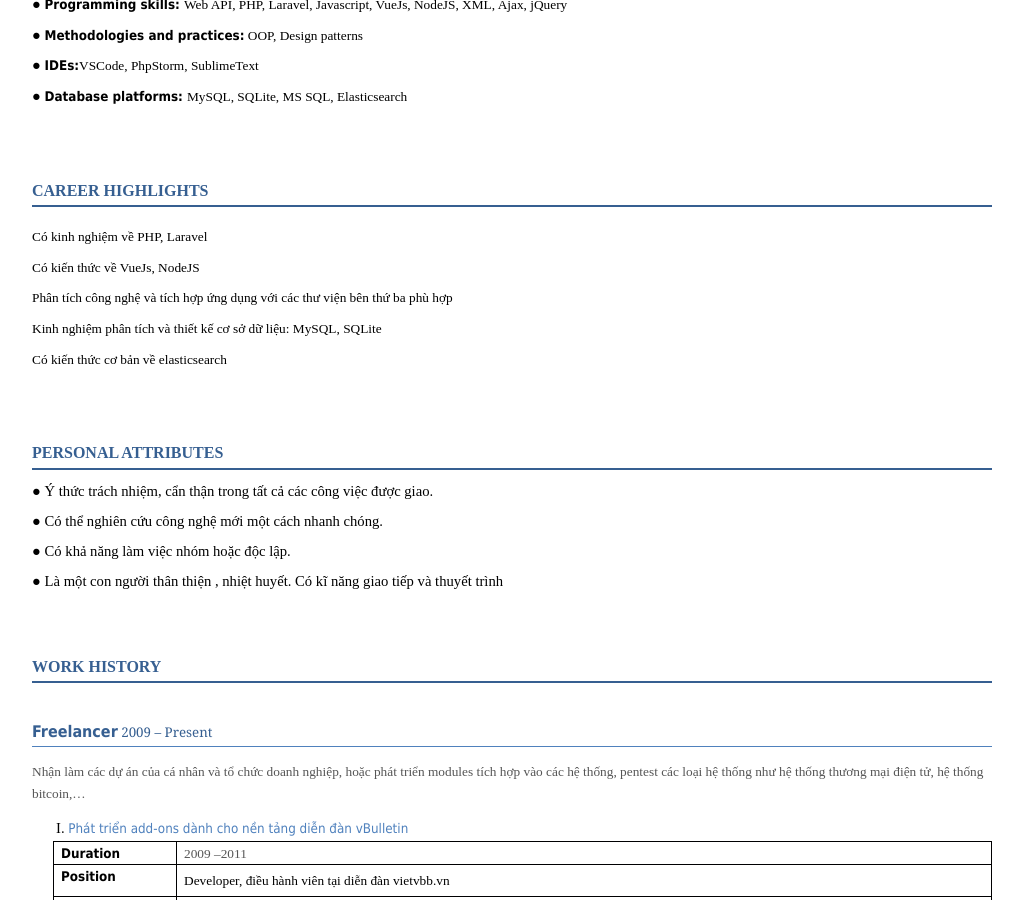
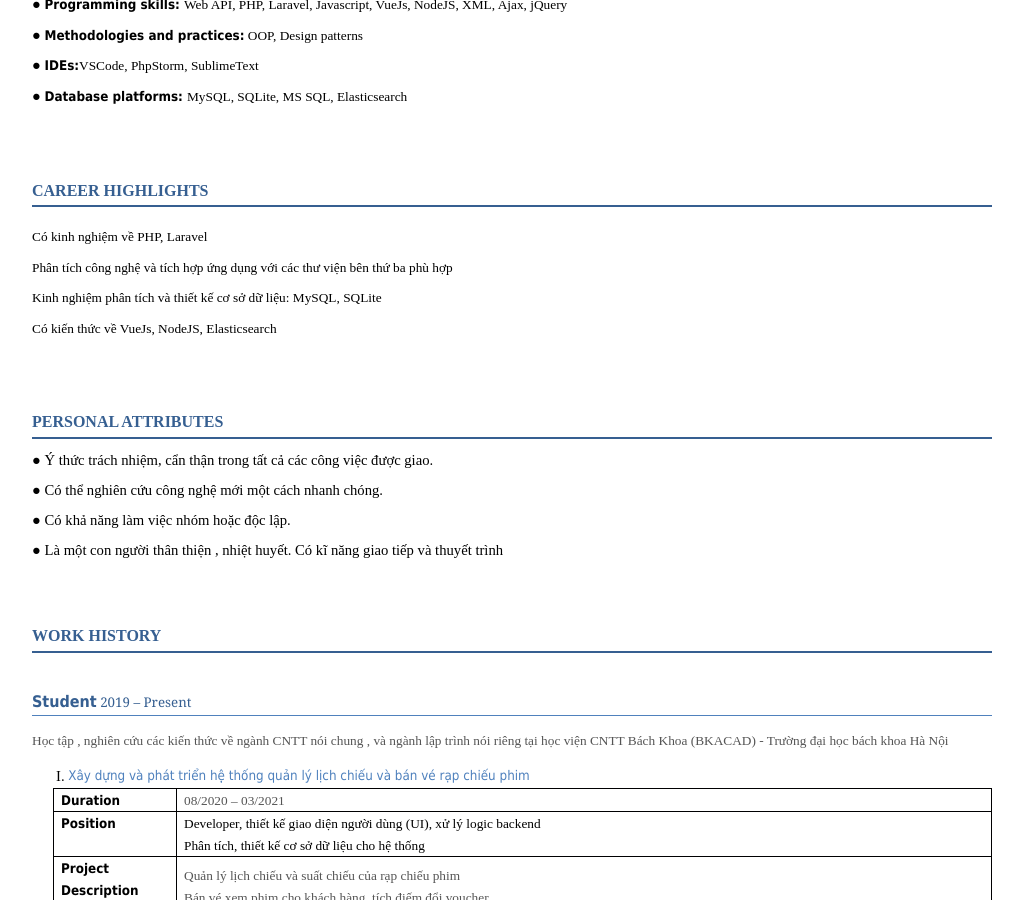
Before and after one commit to hoangphuong-dev/hoangphuong-dev.github.io, a Jekyll site: the page built from index.html, in a window 1280 px wide and 900 px high, scrolled down 1588 px. Shown: the whole window, without its empty margins (128-1151 px from the left). Built offline with Jekyll 4.4.1, drawn with Linux system fonts in a browser that asks for light colours; some web fonts are replaced; some of the changed text lies outside the part shown.

Commit message:
Phuong updated

```diff
--- a/_includes/about.html
+++ b/_includes/about.html
@@ -21,10 +21,9 @@
 
     <h1 class="c29"><span class="c19 c38">CAREER HIGHLIGHTS</span></h1>
     <p class="c21"><span class="c0">Có kinh nghiệm về PHP, Laravel</span></p>
-    <p class="c21"><span class="c0">Có kiến thức về  VueJs, NodeJS</span></p>
     <p class="c21"><span class="c0">Phân tích công nghệ và tích hợp ứng dụng với các thư viện bên thứ ba phù hợp</span></p>
     <p class="c21"><span class="c0">Kinh nghiệm phân tích và thiết kế cơ sở dữ liệu: MySQL, SQLite</span></p>
-    <p class="c21"><span class="c0">Có kiến thức cơ bản về  elasticsearch</span></p>
+    <p class="c21"><span class="c0">Có kiến thức về  VueJs, NodeJS, Elasticsearch</span></p>
 
 
     <h1 class="c29"><span class="c19 c38"> PERSONAL ATTRIBUTES</span></h1>
@@ -45,11 +44,11 @@
     </ul>
 
     <h1 class="c29"><span class="c19 c38">WORK HISTORY</span></h1>
-    <h2 class="c27"><span class="c36">Freelancer</span><span class="c1">        2009 – Present</span></h2>
-    <p class="c7"><span class="c1">Nhận làm các dự án của cá nhân và tổ chức doanh nghiệp, hoặc phát triển modules tích hợp vào các hệ thống, pentest các loại hệ thống như hệ thống thương mại điện tử, hệ thống bitcoin,…</span></p>
+    <h2 class="c27"><span class="c36">Student</span><span class="c1"> 2019 – Present</span></h2>
+    <p class="c7"><span class="c1">Học tập , nghiên cứu các kiến thức về ngành CNTT nói chung , và ngành lập trình nói riêng tại học viện CNTT Bách Khoa (BKACAD) - Trường đại học bách khoa Hà Nội </span></p>
     <ol class="c6 lst-kix_list_1-0 start" start="1">
         <li class="c32">
-            <h3 style="display:inline"><span class="c8 c1">Phát triển add-ons dành cho nền tảng diễn đàn vBulletin</span></h3></li>
+            <h3 style="display:inline"><span class="c8 c1">Xây dựng và phát triển hệ thống quản lý lịch chiếu và bán vé rạp chiếu phim</span></h3></li>
     </ol>
     <a id="t.0b7e886f24477201ddd4cc826bac6c159e981206"></a>
     <a id="t.0"></a>
@@ -60,7 +59,7 @@
                     <p class="c7"><span class="c9">Duration</span></p>
                 </td>
                 <td class="c15" colspan="1" rowspan="1">
-                    <p class="c7"><span class="c1">2009 –2011</span></p>
+                    <p class="c7"><span class="c1">08/2020 – 03/2021</span></p>
                 </td>
             </tr>
             <tr class="c17">
@@ -68,7 +67,12 @@
                     <p class="c7"><span class="c9">Position</span></p>
                 </td>
                 <td class="c15" colspan="1" rowspan="1">
-                    <p class="c7"><span class="c0">Developer, điều hành viên tại diễn đàn vietvbb.vn</span></p>
+                    <p class="c7">
+                        <span class="c0">
+                            Developer, thiết kế giao diện người dùng (UI), xử lý logic backend  <br/>
+                            Phân tích, thiết kế cơ sở dữ liệu cho hệ thống
+                        </span>
+                    </p>
                 </td>
             </tr>
             <tr class="c3">
@@ -77,7 +81,11 @@
                     <p class="c4"><span class="c9"></span></p>
                 </td>
                 <td class="c15" colspan="1" rowspan="1">
-                    <p class="c7"><span class="c1">Phát triển add-ons, templates modifications<br>Trong năm đã phát triển dự án diễn đàn rao vặt và diễn đàn giải trí phi lợi nhuận với tên miền: </span><span class="c1">www.rao247.vn</span><span class="c1">, webgiaitri.org</span></p>
+                    <p class="c7">
+                        <span class="c1">
+                            Quản lý lịch chiếu và suất chiếu của rạp chiếu phim <br>
+                            Bán vé xem phim cho khách hàng, tích điếm đổi voucher
+                        </span>
                 </td>
             </tr>
             <tr class="c3">
@@ -86,7 +94,8 @@
                 </td>
                 <td class="c15" colspan="1" rowspan="1">
                     <ul class="c6 lst-kix_list_2-0 start">
-                        <li class="c7 c14"><span class="c1">Coding </span></li>
+                        <li class="c7 c14"><span class="c1">Leader team </span></li>
+                        <li class="c7 c14"><span class="c1">Coding</span></li>
                         <li class="c7 c14"><span class="c1">Fix bug</span></li>
                     </ul>
                 </td>
@@ -97,9 +106,9 @@
                 </td>
                 <td class="c15" colspan="1" rowspan="1">
                     <ul class="c6 lst-kix_list_2-0">
-                        <li class="c7 c14"><span class="c1">PHP, XML</span></li>
+                        <li class="c7 c14"><span class="c1">PHP, Laravel</span></li>
                         <li class="c7 c14"><span class="c1">MySQL</span></li>
-                        <li class="c7 c14"><span class="c1">jQuery</span></li>
+                        <li class="c7 c14"><span class="c1">VueJS</span></li>
                     </ul>
                 </td>
             </tr>
@@ -107,6 +116,13 @@
     </table>
     <p class="c4"><span class="c0"></span></p>
     <p class="c4"><span class="c0"></span></p>
+
+
+
+
+
+
+
     <ol class="c6 lst-kix_list_1-0" start="2">
         <li class="c32">
             <h3 style="display:inline"><span class="c8 c1">Phát triển hệ thống thanh toán tích hợp bảo kim, ngân lượng</span></h3></li>
@@ -417,68 +433,11 @@
             </tr>
         </tbody>
     </table>
-    <p class="c7"><span>     </span></p>
-    <ol class="c6 lst-kix_list_17-0" start="2">
-        <li class="c32">
-            <h3 style="display:inline"><span class="c8 c1">Phát triển hệ thống call center</span></h3></li>
-    </ol>
-    <p class="c7"><span>     </span></p>
-    <a id="t.07132fcfc68b27a896b388d76081f23288893c55"></a>
-    <a id="t.7"></a>
-    <table class="c2">
-        <tbody>
-            <tr class="c3">
-                <td class="c13" colspan="1" rowspan="1">
-                    <p class="c7"><span class="c9">Duration</span></p>
-                </td>
-                <td class="c11" colspan="1" rowspan="1">
-                    <p class="c7"><span class="c0">Arpil 2019 – Present</span></p>
-                </td>
-            </tr>
-            <tr class="c3">
-                <td class="c13" colspan="1" rowspan="1">
-                    <p class="c7"><span class="c9">Position</span></p>
-                </td>
-                <td class="c11" colspan="1" rowspan="1">
-                    <p class="c7"><span class="c1">Developer</span></p>
-                </td>
-            </tr>
-            <tr class="c3">
-                <td class="c13" colspan="1" rowspan="1">
-                    <p class="c7"><span class="c9">Project Description</span></p>
-                    <p class="c4"><span class="c9"></span></p>
-                </td>
-                <td class="c11" colspan="1" rowspan="1">
-                    <p class="c24"><span class="c10">Một sản phẩm của công ty HEO, hệ thống tổng đài chăm sóc khách hàng.</span></p>
-                </td>
-            </tr>
-            <tr class="c3">
-                <td class="c13" colspan="1" rowspan="1">
-                    <p class="c7"><span class="c9">My Responsibilities</span></p>
-                    <p class="c4"><span class="c9"></span></p>
-                </td>
-                <td class="c11" colspan="1" rowspan="1">
-                    <ul class="c6 lst-kix_list_14-0">
-                        <li class="c7 c14"><span class="c1">Coding</span></li>
-                        <li class="c7 c14"><span class="c1">Maintenance</span></li>
-                    </ul>
-                </td>
-            </tr>
-            <tr class="c3">
-                <td class="c13" colspan="1" rowspan="1">
-                    <p class="c7"><span class="c9">Technologies</span></p>
-                </td>
-                <td class="c11" colspan="1" rowspan="1">
-                    <ul class="c6 lst-kix_list_14-0">
-                        <li class="c7 c14"><span class="c1">PHP, NodeJs, VueJs, ReactJs</span></li>
-                        <li class="c7 c14"><span class="c1">MySQL, MongoDB</span></li>
-                        <li class="c7 c14"><span class="c1">jQuery</span></li>
-                        <li class="c7 c14"><span class="c1">WebSocket, WebRTC</span></li>
-                    </ul>
-                </td>
-            </tr>
-        </tbody>
-    </table>
+
+
+
+
+
   <p class="c7"><span></span></p>
   <p class="c4"><span class="c0"></span></p>
 </div>
```
